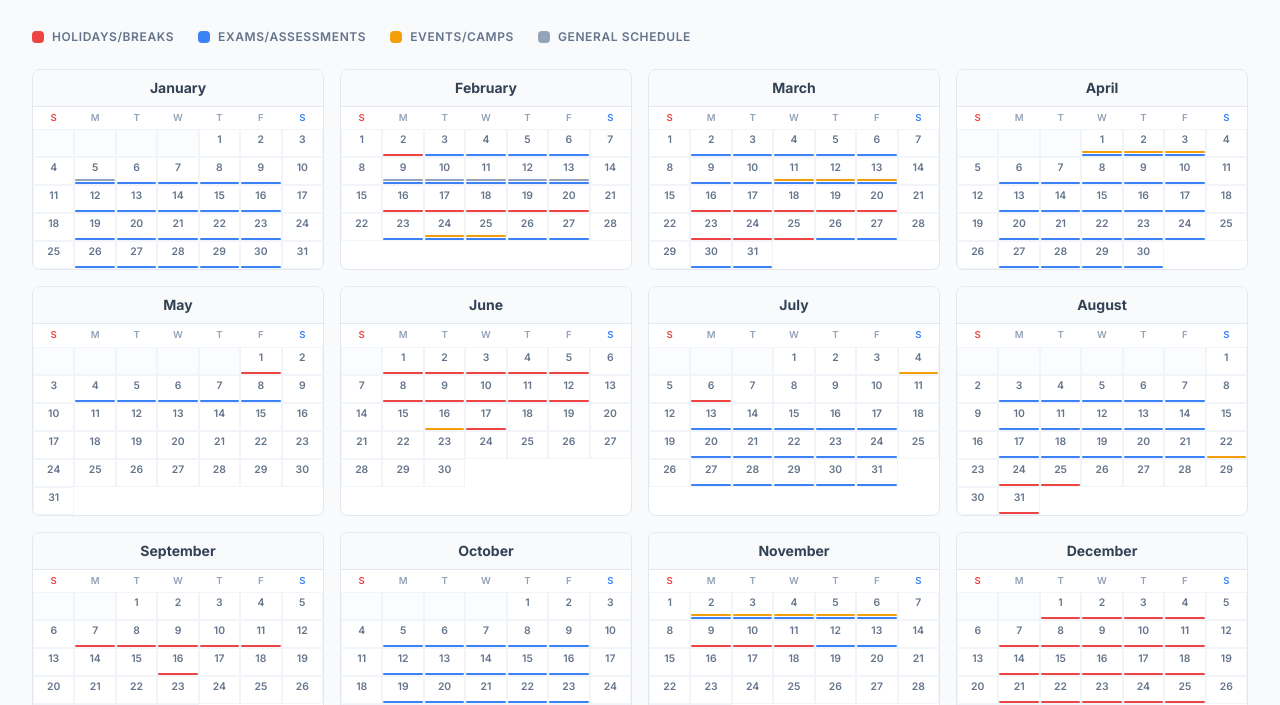
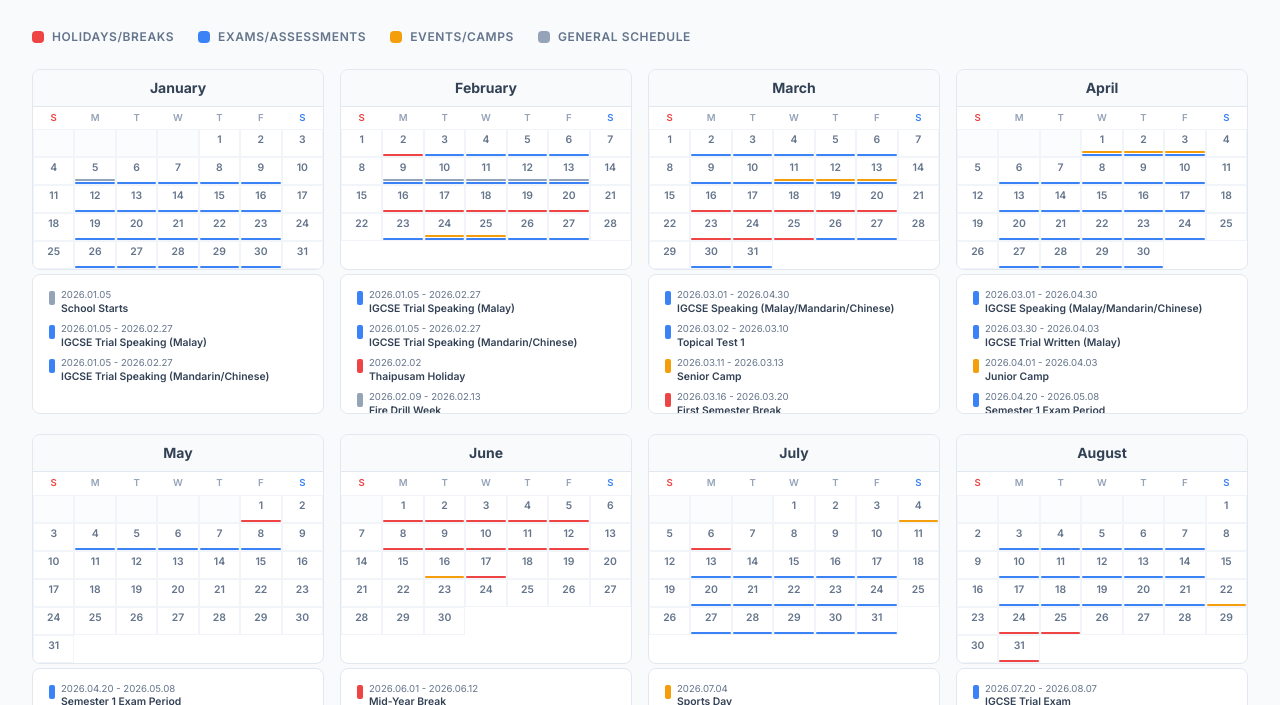
Before and after one commit to dazisDad/arrowsCalendar, a plain HTML site: page index.html in a window 1280 px wide. Shown: the part 95-800 px from the top of the page. Drawn offline with nearby package versions, Linux system fonts and the light colour scheme.

Commit message:
v1.04 Updated.

```diff
--- a/index.html
+++ b/index.html
@@ -45,8 +45,7 @@
         .bg-special-dim { background-color: #f59e0b; }
         .bg-default-dim { background-color: #94a3b8; }
 
-        /* Yearly view: 4 months per row, 3 rows */
-        .yearly-grid { display: grid; grid-template-columns: repeat(4, 1fr); gap: 1rem; }
+        /* Yearly view: 4 cols, row pairs = 4 calendars then 4 event lists */
         .yearly-month { background: white; border: 1px solid #e2e8f0; border-radius: 8px; overflow: hidden; }
         .yearly-month-grid { display: grid; grid-template-columns: repeat(7, 1fr); }
         .yearly-day-cell { min-height: 28px; font-size: 0.65rem; padding: 2px; border: 1px solid #f1f5f9; display: flex; flex-direction: column; align-items: center; justify-content: flex-start; cursor: default; }
@@ -59,8 +58,15 @@
         .yearly-day-cell .color-bar.exam { background: #3b82f6; }
         .yearly-day-cell .color-bar.special { background: #f59e0b; }
         .yearly-day-cell .color-bar.default { background: #94a3b8; }
-        @media (max-width: 1024px) { .yearly-grid { grid-template-columns: repeat(2, 1fr); } }
-        @media (max-width: 640px) { .yearly-grid { grid-template-columns: 1fr; } }
+        .yearly-combined-grid { display: grid; grid-template-columns: repeat(4, 1fr); column-gap: 1rem; row-gap: 0.25rem; }
+        .yearly-month-events { background: white; border: 1px solid #e2e8f0; border-radius: 8px; padding: 10px; font-size: 0.65rem; max-height: 140px; overflow-y: auto; margin-bottom: 1rem; }
+        .yearly-month-events .event-item { display: flex; align-items: flex-start; gap: 6px; padding: 4px 6px; cursor: pointer; border-radius: 4px; }
+        .yearly-month-events .event-item:hover { background: #f1f5f9; }
+        .yearly-month-events .event-color { flex-shrink: 0; width: 6px; height: 14px; border-radius: 2px; margin-top: 2px; }
+        .yearly-month-events .event-text { flex: 1; min-width: 0; line-height: 1.3; }
+        .yearly-month-events .event-date { color: #64748b; font-size: 0.6rem; white-space: nowrap; }
+        @media (max-width: 1024px) { .yearly-combined-grid { grid-template-columns: repeat(2, 1fr); } }
+        @media (max-width: 640px) { .yearly-combined-grid { grid-template-columns: 1fr; } }
     </style>
 </head>
 <body class="p-4 md:p-8">
@@ -118,10 +124,10 @@
         </div>
     </div>
 
-    <!-- Yearly Calendar (12 months, 4x3 grid) -->
+    <!-- Yearly Calendar: each row = 4 calendars, next row = 4 event lists -->
     <div id="yearlyView">
-        <div id="yearlyGrid" class="yearly-grid">
-            <!-- JS Renders 12 mini calendars -->
+        <div id="yearlyCombinedGrid" class="yearly-combined-grid">
+            <!-- JS Renders: Jan-Feb-Mar-Apr calendars, then Jan-Feb-Mar-Apr events, then May-Jun-Jul-Aug calendars, etc. -->
         </div>
     </div>
 </div>
@@ -217,11 +223,24 @@ function shouldShowEventOnDay(event, dateStr) {
     return true;
 }
 
-// When holiday overlaps with other events, show only holiday
+// When holiday overlaps with multi-day events: hide multi-day, keep holiday + single-day
 function filterEventsByHolidayPriority(events) {
     const hasHoliday = events.some(e => e.type === 'holiday');
-    if (hasHoliday) return events.filter(e => e.type === 'holiday');
-    return events;
+    if (!hasHoliday) return events;
+    return events.filter(e => e.type === 'holiday' || e.start === e.end);
+}
+
+function getEventsForMonth(year, month, filter) {
+    const monthStart = new Date(year, month, 1);
+    const monthEnd = new Date(year, month + 1, 0);
+    const events = ACADEMIC_EVENTS.filter(event => {
+        const matchesFilter = filter === 'All' || event.year.includes(filter) || event.year === 'All';
+        if (!matchesFilter) return false;
+        const start = new Date(event.start);
+        const end = new Date(event.end);
+        return start <= monthEnd && end >= monthStart;
+    });
+    return events.sort((a, b) => new Date(a.start) - new Date(b.start));
 }
 
 function renderCalendar() {
@@ -299,14 +318,7 @@ function renderMonthly() {
     }
 }
 
-function renderYearly() {
-    const yearlyGrid = document.getElementById('yearlyGrid');
-    const filter = document.getElementById('yearFilter').value;
-    const year = currentDate.getFullYear();
-
-    yearlyGrid.innerHTML = '';
-
-    for (let m = 0; m < 12; m++) {
+function buildYearlyCalendarBlock(year, m, filter) {
     const monthBlock = document.createElement('div');
     monthBlock.className = 'yearly-month';
 
@@ -318,7 +330,6 @@ function renderYearly() {
     const monthGrid = document.createElement('div');
     monthGrid.className = 'yearly-month-grid';
 
-        // Day headers (Sun=red, Sat=blue)
     ['S','M','T','W','T','F','S'].forEach((d, i) => {
         const h = document.createElement('div');
         h.className = 'py-1 text-center text-[0.6rem] font-semibold ' + (i === 0 ? 'text-red-500' : i === 6 ? 'text-blue-500' : 'text-slate-400');
@@ -374,7 +385,50 @@ function renderYearly() {
     }
 
     monthBlock.appendChild(monthGrid);
-        yearlyGrid.appendChild(monthBlock);
+    return monthBlock;
+}
+
+function buildYearlyEventsBlock(year, m, filter) {
+    const colorMap = { holiday: '#ef4444', exam: '#3b82f6', special: '#f59e0b', default: '#94a3b8' };
+    const monthEvents = getEventsForMonth(year, m, filter);
+    const eventsPanel = document.createElement('div');
+    eventsPanel.className = 'yearly-month-events';
+    monthEvents.forEach(event => {
+        const item = document.createElement('div');
+        item.className = 'event-item';
+        item.onclick = () => showDetail(event);
+        const dateStr = event.start === event.end
+            ? event.start.replace(/-/g, '.')
+            : `${event.start.replace(/-/g, '.')} - ${event.end.replace(/-/g, '.')}`;
+        const color = colorMap[event.type] || '#94a3b8';
+        item.innerHTML = `
+            <span class="event-color" style="background:${color}"></span>
+            <div class="event-text">
+                <div class="event-date">${dateStr}</div>
+                <div class="font-semibold text-slate-700">${event.title}</div>
+            </div>
+        `;
+        eventsPanel.appendChild(item);
+    });
+    return eventsPanel;
+}
+
+function renderYearly() {
+    const grid = document.getElementById('yearlyCombinedGrid');
+    const filter = document.getElementById('yearFilter').value;
+    const year = currentDate.getFullYear();
+
+    grid.innerHTML = '';
+
+    for (let quarter = 0; quarter < 3; quarter++) {
+        for (let i = 0; i < 4; i++) {
+            const m = quarter * 4 + i;
+            grid.appendChild(buildYearlyCalendarBlock(year, m, filter));
+        }
+        for (let i = 0; i < 4; i++) {
+            const m = quarter * 4 + i;
+            grid.appendChild(buildYearlyEventsBlock(year, m, filter));
+        }
     }
 }
 
```
Lines whose indentation alone changed are shown as unchanged.
